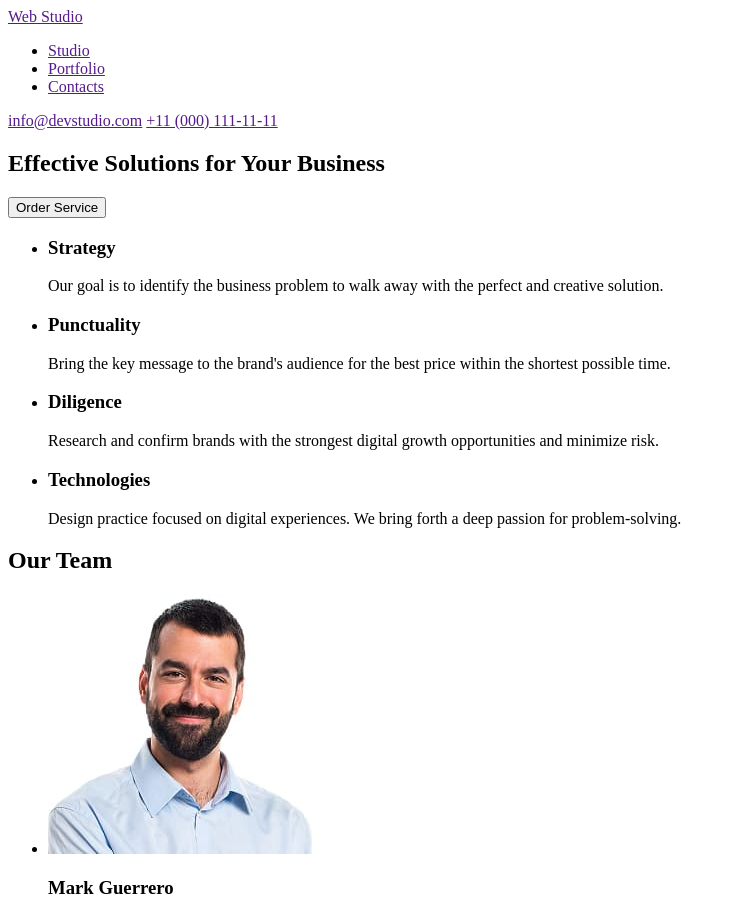
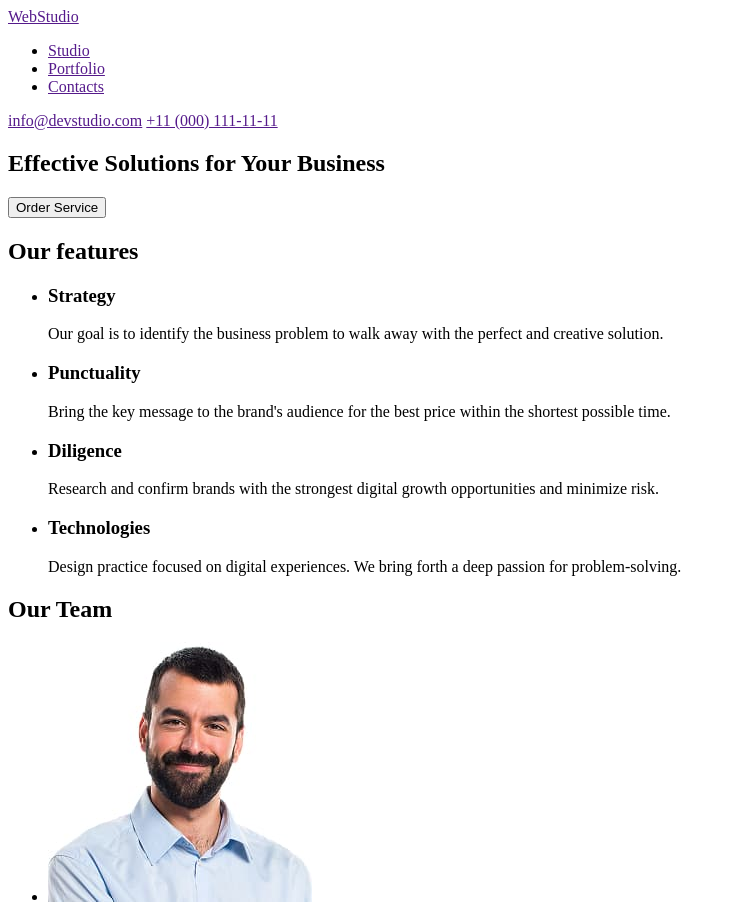
Before and after one commit to Vladimir-Petrovsky/goit-markup-hw-02, a plain HTML site: page index.html in a window 1280 px wide. Shown: the top 905 px of the page, without its empty margins (0-736 px from the left). Drawn offline with Linux system fonts and the light colour scheme.

Commit message:
Some add
Add h2 in second saction and remove <span> in logo

```diff
--- a/index.html
+++ b/index.html
@@ -8,7 +8,7 @@
 <body>
     <header>
         <nav>
-            <a href="">Web <span>Studio</span></a>
+            <a href="">WebStudio</a>
             <ul>
                 <li>
                     <a href="">Studio</a>
@@ -30,6 +30,7 @@
             <button type="button">Order Service</button>
         </section>
         <section>
+            <h2>Our features</h2>
             <ul>
                 <li>
                     <h3>Strategy</h3>
@@ -76,7 +77,7 @@
         </section>
     </main>
     <footer>
-        <a href="">Web <span>Studio</span></a>
+        <a href="">WebStudio</a>
         <p>Increase the flow of customers and sales for your business with digital marketing & growth solutions.</p>
     </footer>
 </body>
```
